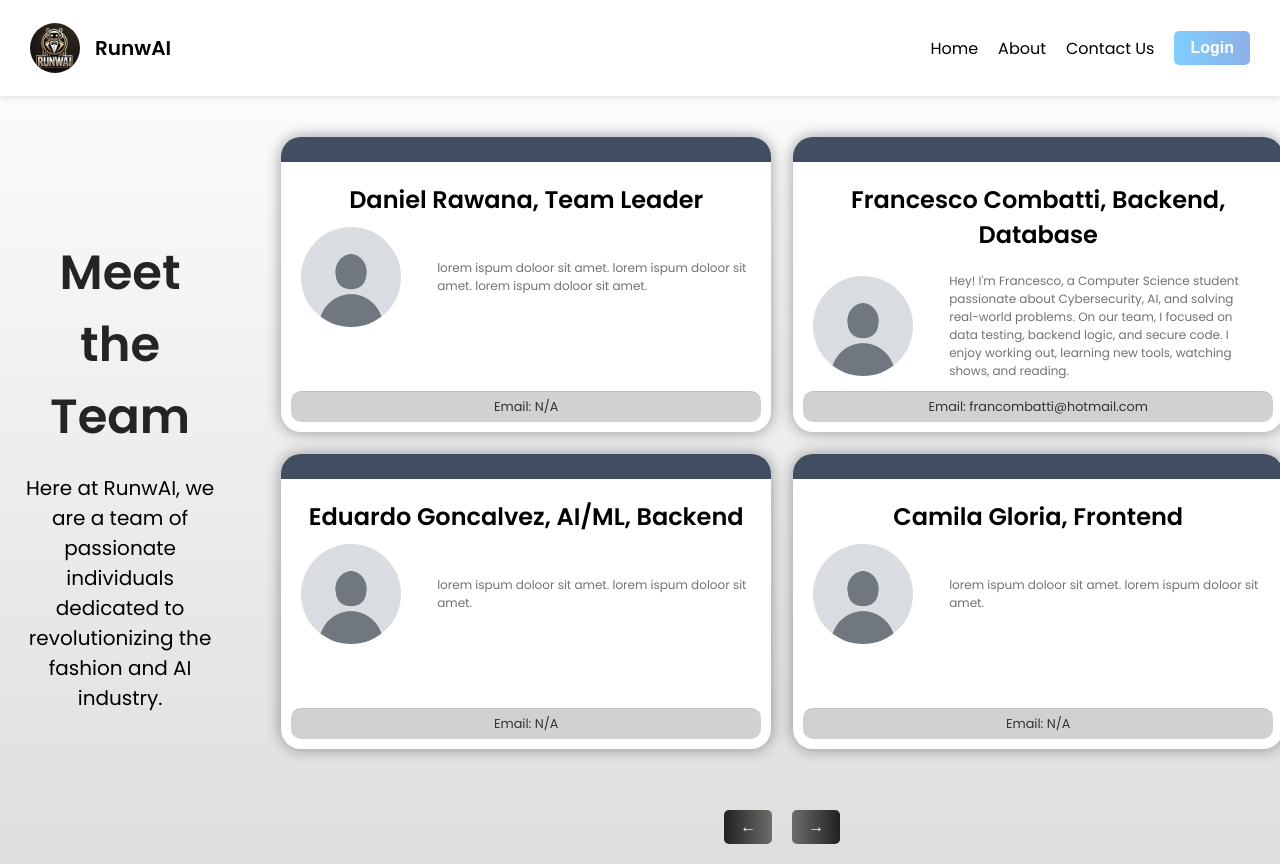
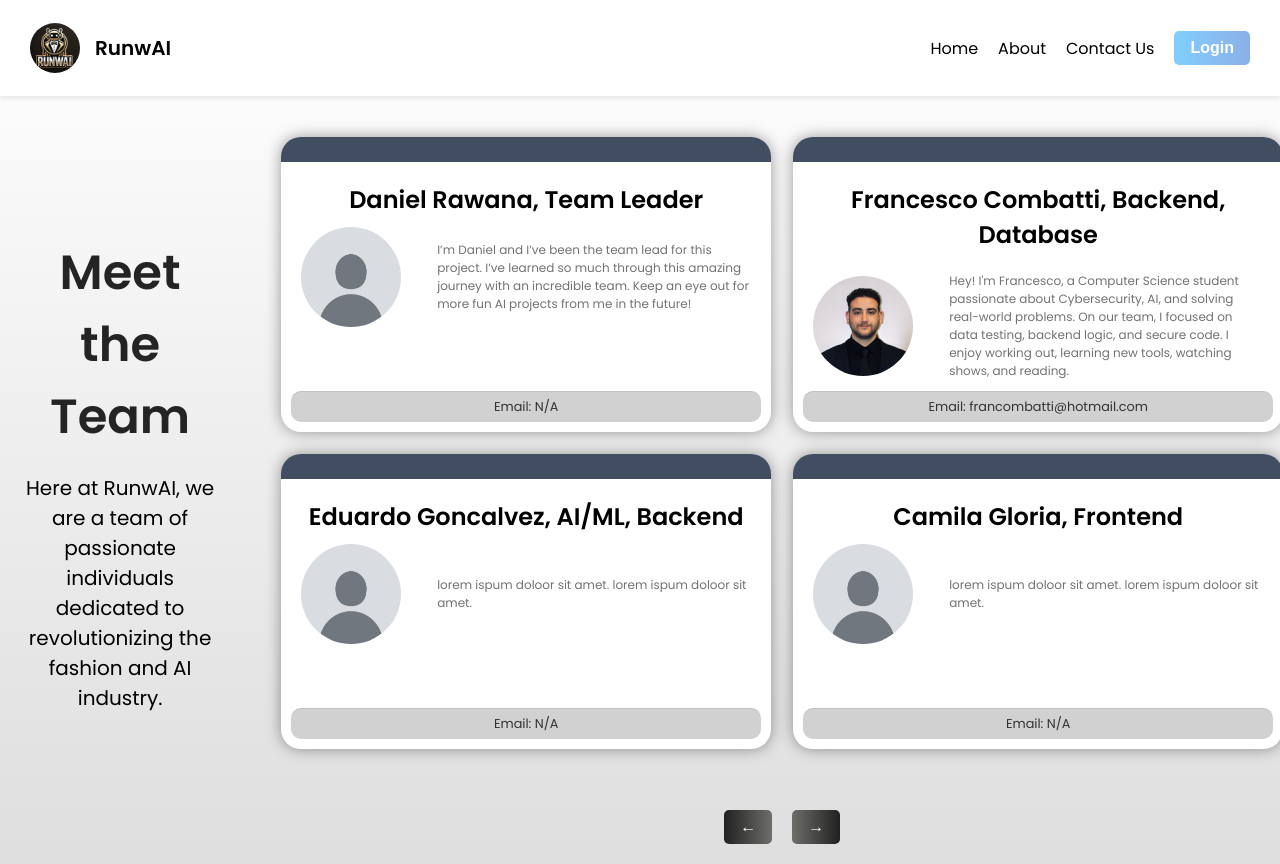
Before and after one commit to daniel-rawana/outfit-ai, a React (Create React App) app in the folder frontend/: page /contact in a window 1280 px wide. Shown: the top 864 px of the page. Built offline with nearby package versions, Linux system fonts and the light colour scheme.

Commit message:
Contact us displays images appropriately

```diff
--- a/frontend/src/contact-us.js
+++ b/frontend/src/contact-us.js
@@ -7,7 +7,7 @@ const teamMembers = [
     id: 1,
     name: "Daniel Rawana",
     role: "Team Leader",
-    blurb:"lorem ispum doloor sit amet. lorem ispum doloor sit amet. lorem ispum doloor sit amet.",
+    blurb:"I’m Daniel and I’ve been the team lead for this project. I’ve learned so much through this amazing journey with an incredible team. Keep an eye out for more fun AI projects from me in the future!",
     img: "daniel.jpg",
     email: "",
   },
@@ -16,7 +16,7 @@ const teamMembers = [
     name: "Francesco Combatti",
     role: "Backend, Database",
     blurb: "Hey! I'm Francesco, a Computer Science student passionate about Cybersecurity, AI, and solving real-world problems. On our team, I focused on data testing, backend logic, and secure code. I enjoy working out, learning new tools, watching shows, and reading.",
-    img: "francesco.jpg",
+    img: "francesco.jpeg",
     email: "francombatti@hotmail.com"
   },
   {
@@ -101,10 +101,12 @@ const teamMembers = [
 ];
 
 const getHeadshot = (imgName) => {
+if(!imgName){ return placeholderImg; } // Return placeholder image if imgName is not provided
+
   try{
-    return require(`./assets/headshots/${imgName}.jpg`);
+    return require(`./assets/headshots/${imgName}`);
   }catch(err){
-    return placeholderImg;
+    return placeholderImg; // Return placeholder image if the image is not found
   }
 
 }
```
